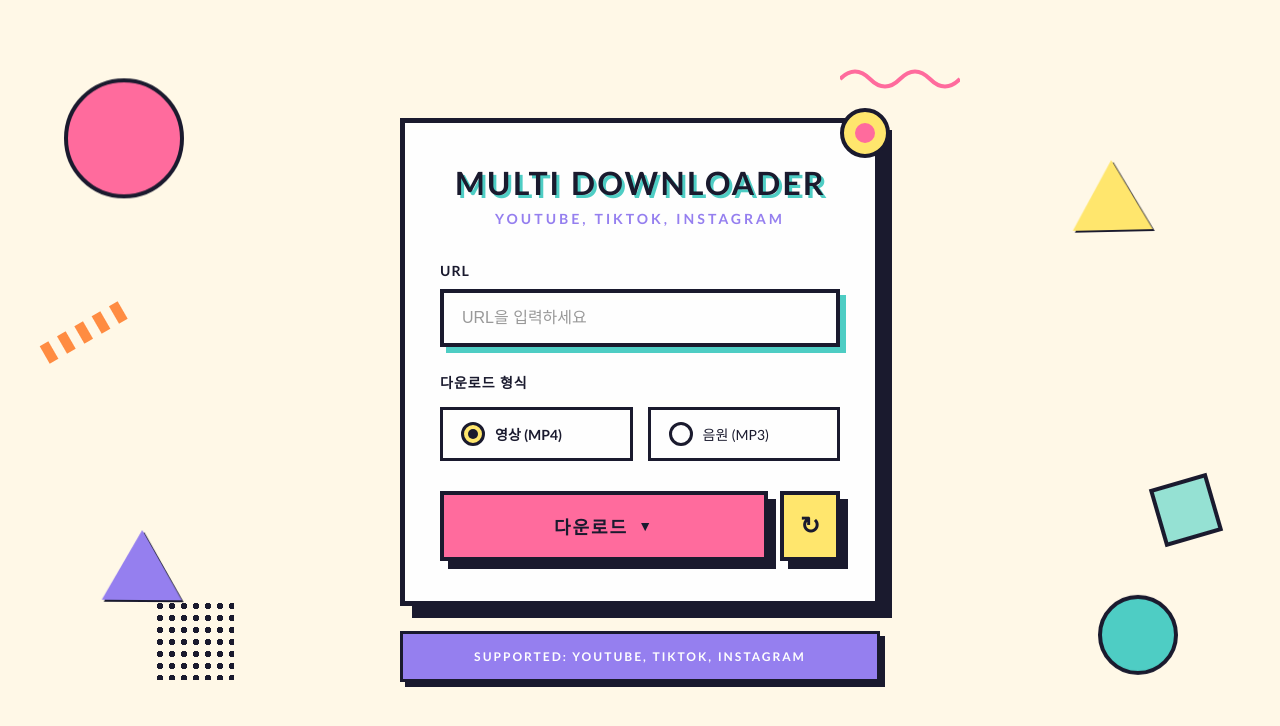
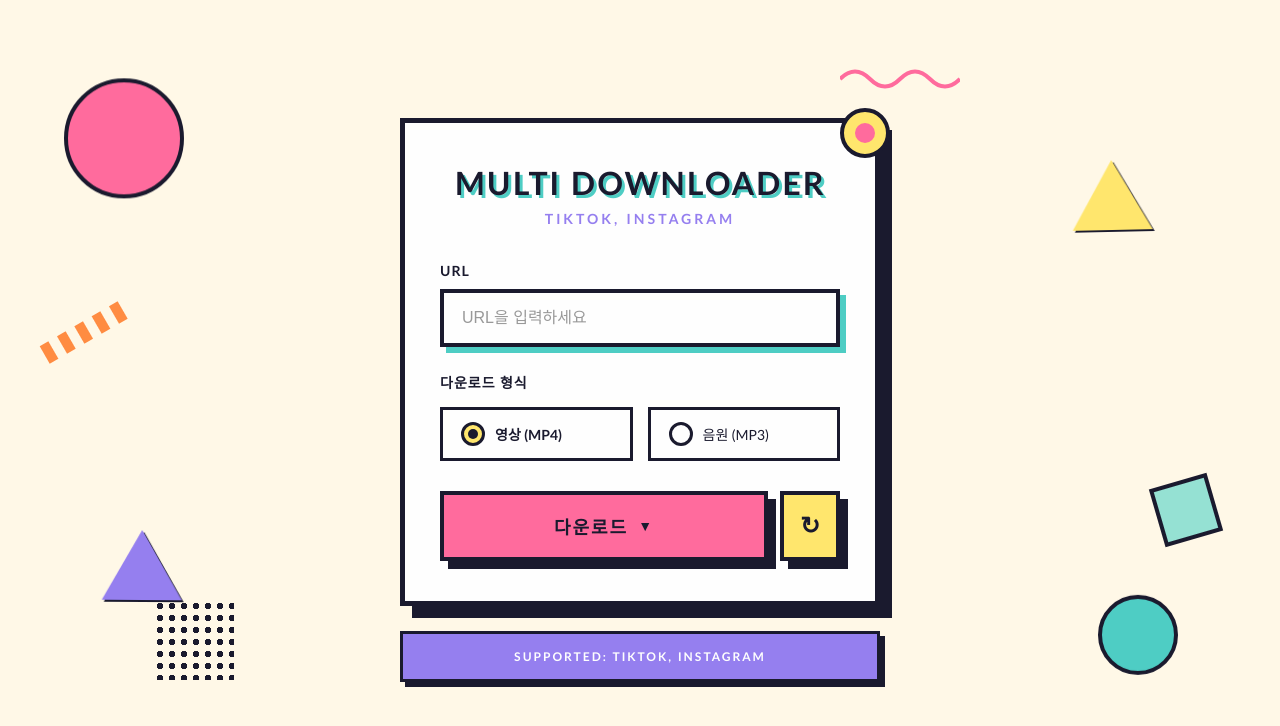
Before and after one commit to bitcory/ytdown-web, a Flask app: page / in a window 1280 px wide. Shown: the top 726 px of the page. Run offline with Flask 3, Linux system fonts and the light colour scheme.

Commit message:
Revert: YouTube 제거, TikTok/Instagram만 지원
- YouTube는 클라우드 서버에서 차단되어 제거
- TikTok, Instagram만 지원

🤖 Generated with [Claude Code](https://claude.com/claude-code)

Co-Authored-By: Claude Opus 4.5 <noreply@anthropic.com>

```diff
--- a/app.py
+++ b/app.py
@@ -30,7 +30,7 @@ def validate_url():
         return jsonify({'valid': False, 'error': 'URL을 입력해주세요.'})
 
     if not downloader.validate_url(url):
-        return jsonify({'valid': False, 'error': '지원하지 않는 URL입니다. (YouTube, TikTok, Instagram 지원)'})
+        return jsonify({'valid': False, 'error': '지원하지 않는 URL입니다. (TikTok, Instagram 지원)'})
 
     return jsonify({'valid': True})
 
@@ -46,7 +46,7 @@ def start_download():
         return jsonify({'error': 'URL을 입력해주세요.'}), 400
 
     if not downloader.validate_url(url):
-        return jsonify({'error': '지원하지 않는 URL입니다. (YouTube, TikTok, Instagram 지원)'}), 400
+        return jsonify({'error': '지원하지 않는 URL입니다. (TikTok, Instagram 지원)'}), 400
 
     # 작업 ID 생성
     task_id = str(uuid.uuid4())[:8]
--- a/downloader.py
+++ b/downloader.py
@@ -30,11 +30,10 @@ class WebDownloader:
 
     @staticmethod
     def validate_url(url: str) -> bool:
-        """URL 유효성 검사 (TikTok/Instagram/YouTube)"""
+        """URL 유효성 검사 (TikTok/Instagram)"""
         return bool(
             WebDownloader.INSTAGRAM_REGEX.match(url) or
-            WebDownloader.TIKTOK_REGEX.match(url) or
-            WebDownloader.YOUTUBE_REGEX.match(url)
+            WebDownloader.TIKTOK_REGEX.match(url)
         )
 
     def get_video_info(self, url: str) -> Optional[dict]:
--- a/templates/index.html
+++ b/templates/index.html
@@ -23,7 +23,7 @@
         <div class="card">
             <div class="card-accent"></div>
             <h1>Multi Downloader</h1>
-            <p class="subtitle">YouTube, TikTok, Instagram</p>
+            <p class="subtitle">TikTok, Instagram</p>
 
             <div class="input-group">
                 <label for="url">URL</label>
@@ -67,7 +67,7 @@
         </div>
 
         <footer>
-            <p>Supported: YouTube, TikTok, Instagram</p>
+            <p>Supported: TikTok, Instagram</p>
         </footer>
     </div>
 
```
